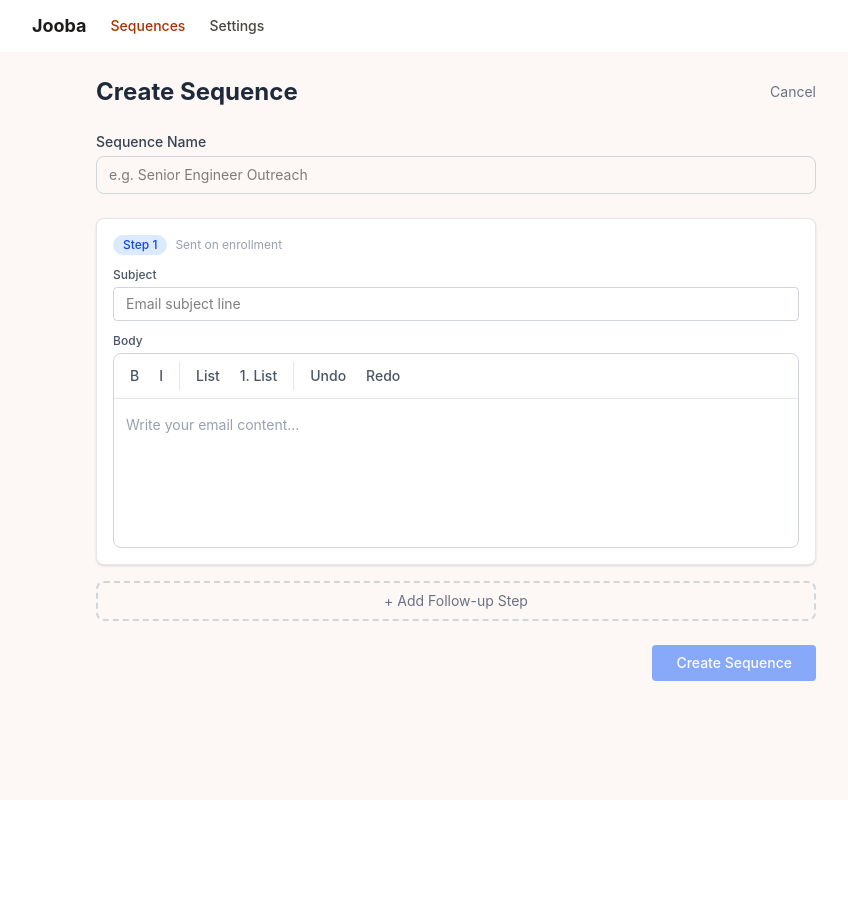
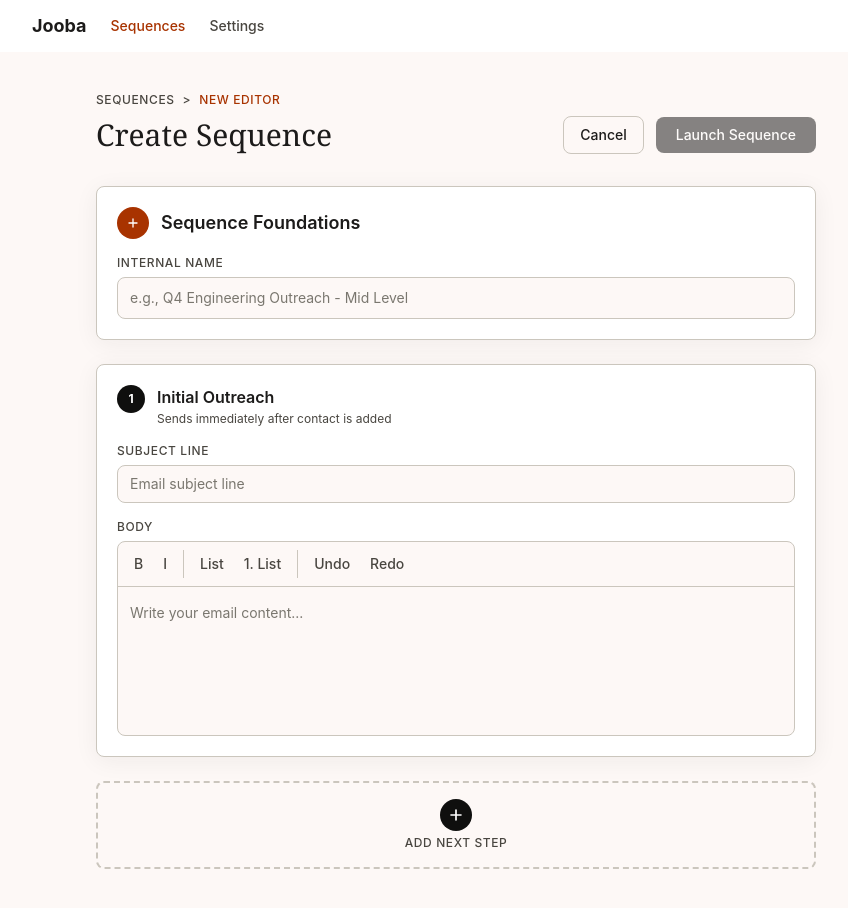
Before and after one commit to dancondo/email-sequence-test, a React (Vite) app in the folder frontend/: page /sequences/new in a window 1280 px wide. Shown: the whole page, without its empty margins (184-1032 px from the left). Before the commit the page ends 800 px from the top, so only its background shows below. Built offline with nearby package versions, Linux system fonts and the light colour scheme; no server answers; the HTML template or start-up script is replaced by a standard one.

Commit message:
feat: update Sequence Editor and Rich Text Editor

```diff
--- a/frontend/src/modules/sequences/pages/SequenceEditorPage.tsx
+++ b/frontend/src/modules/sequences/pages/SequenceEditorPage.tsx
@@ -1,5 +1,5 @@
 import { useEffect, useState } from "react";
-import { useNavigate, useParams } from "react-router-dom";
+import { Link, useNavigate, useParams } from "react-router-dom";
 import { RichTextEditor } from "@/shared/components/RichTextEditor";
 import { useSequence, useCreateSequence, useUpdateSequence } from "../hooks";
 import { SequenceStepInput } from "../types";
@@ -78,57 +78,109 @@ export function SequenceEditorPage() {
 
   if (isEdit && isLoading) {
     return (
-      <div className="mx-auto max-w-3xl p-6">
-        <p className="text-gray-500">Loading...</p>
+      <div className="mx-auto max-w-3xl px-6 py-10">
+        <p className="text-on-surface-variant">Loading...</p>
       </div>
     );
   }
 
   return (
-    <div className="mx-auto max-w-3xl p-6">
-      <div className="mb-6 flex items-center justify-between">
-        <h1 className="text-2xl font-bold text-gray-800">
+    <div className="mx-auto max-w-3xl px-6 py-10">
+      {/* Breadcrumb + Header */}
+      <div className="mb-8">
+        <div className="mb-2 flex items-center gap-2 text-xs font-medium uppercase tracking-wider text-on-surface-variant">
+          <Link to={PATHS.SEQUENCES} className="hover:text-on-surface">
+            Sequences
+          </Link>
+          <span>&gt;</span>
+          <span className="text-secondary">
+            {isEdit ? "Edit" : "New Editor"}
+          </span>
+        </div>
+        <div className="flex items-center justify-between">
+          <h1 className="font-editorial text-3xl text-on-surface">
             {isEdit ? "Edit Sequence" : "Create Sequence"}
           </h1>
+          <div className="flex items-center gap-3">
             <button
               onClick={() => navigate(PATHS.SEQUENCES)}
-          className="text-sm text-gray-500 hover:text-gray-700"
+              className="rounded-lg border border-outline-variant px-4 py-2 text-sm font-medium text-on-surface hover:bg-surface-container-low"
             >
               Cancel
             </button>
+            <button
+              onClick={handleSave}
+              disabled={isSaving || !name.trim()}
+              className="rounded-lg bg-primary px-5 py-2 text-sm font-medium text-on-primary hover:bg-primary-container disabled:opacity-50"
+            >
+              {isSaving
+                ? "Saving..."
+                : isEdit
+                  ? "Update Sequence"
+                  : "Launch Sequence"}
+            </button>
+          </div>
+        </div>
       </div>
 
-      <div className="mb-6">
-        <label className="mb-1 block text-sm font-medium text-gray-700">
-          Sequence Name
+      {/* Sequence Foundations */}
+      <div className="mb-6 rounded-lg border border-outline-variant bg-surface-container-lowest p-5 shadow-ambient">
+        <div className="mb-4 flex items-center gap-3">
+          <div className="flex h-8 w-8 items-center justify-center rounded-full bg-secondary">
+            <svg
+              className="h-4 w-4 text-on-secondary"
+              fill="none"
+              viewBox="0 0 24 24"
+              stroke="currentColor"
+              strokeWidth={2}
+            >
+              <path
+                strokeLinecap="round"
+                strokeLinejoin="round"
+                d="M12 6v6m0 0v6m0-6h6m-6 0H6"
+              />
+            </svg>
+          </div>
+          <h2 className="text-lg font-semibold text-on-surface">
+            Sequence Foundations
+          </h2>
+        </div>
+        <label className="mb-1.5 block text-xs font-medium uppercase tracking-wider text-on-surface-variant">
+          Internal Name
         </label>
         <input
           type="text"
           value={name}
           onChange={(e) => setName(e.target.value)}
-          placeholder="e.g. Senior Engineer Outreach"
-          className="w-full rounded-lg border border-gray-300 px-3 py-2 text-sm focus:border-blue-500 focus:outline-none focus:ring-1 focus:ring-blue-500"
+          placeholder="e.g., Q4 Engineering Outreach - Mid Level"
+          className="w-full rounded-lg border border-outline-variant bg-surface px-3 py-2.5 text-sm text-on-surface placeholder:text-outline focus:border-secondary focus:outline-none focus:ring-1 focus:ring-secondary"
         />
       </div>
 
+      {/* Steps */}
       <div className="space-y-6">
         {steps.map((step, index) => (
           <div
             key={index}
-            className="rounded-lg border border-gray-200 bg-white p-4 shadow-sm"
+            className="rounded-lg border border-outline-variant bg-surface-container-lowest p-5 shadow-ambient"
           >
-            <div className="mb-3 flex items-center justify-between">
-              <div className="flex items-center gap-2">
-                <span className="rounded-full bg-blue-100 px-2.5 py-0.5 text-xs font-medium text-blue-700">
-                  Step {index + 1}
-                </span>
+            {/* Step Header */}
+            <div className="mb-4 flex items-start justify-between">
+              <div className="flex items-start gap-3">
+                <div className="flex h-7 w-7 shrink-0 items-center justify-center rounded-full bg-primary text-xs font-bold text-on-primary">
+                  {index + 1}
+                </div>
+                <div>
+                  <h3 className="text-base font-semibold text-on-surface">
+                    {index === 0 ? "Initial Outreach" : `Follow-up ${index}`}
+                  </h3>
                   {index === 0 ? (
-                  <span className="text-xs text-gray-400">
-                    Sent on enrollment
-                  </span>
+                    <p className="mt-0.5 text-xs text-on-surface-variant">
+                      Sends immediately after contact is added
+                    </p>
                   ) : (
-                  <div className="flex items-center gap-1 text-xs text-gray-500">
-                    <span>Send</span>
+                    <div className="mt-1 flex items-center gap-2">
+                      <span className="inline-flex items-center rounded-md border border-outline-variant px-2 py-0.5 text-xs font-semibold text-on-surface-variant">
                         <input
                           type="number"
                           min={1}
@@ -140,37 +192,57 @@ export function SequenceEditorPage() {
                               parseInt(e.target.value, 10) || 1
                             )
                           }
-                      className="w-14 rounded border border-gray-300 px-1.5 py-0.5 text-center text-xs focus:border-blue-500 focus:outline-none"
+                          className="mr-1 w-10 rounded border border-outline-variant bg-transparent px-1 py-0 text-center text-xs text-on-surface-variant focus:outline-none"
                         />
-                    <span>min after previous (= days)</span>
+                        {step.delay_minutes === 1 ? "min" : "mins"}
+                      </span>
+                      <span className="text-xs text-on-surface-variant">
+                        Threaded reply to Step {index}
+                      </span>
                     </div>
                   )}
+                </div>
               </div>
               {steps.length > 1 && (
                 <button
                   onClick={() => removeStep(index)}
-                  className="text-xs text-red-500 hover:text-red-700"
+                  className="rounded p-1 text-on-surface-variant hover:bg-surface-container hover:text-error"
+                  title="Remove step"
                 >
-                  Remove
+                  <svg
+                    className="h-4 w-4"
+                    fill="none"
+                    viewBox="0 0 24 24"
+                    stroke="currentColor"
+                    strokeWidth={2}
+                  >
+                    <path
+                      strokeLinecap="round"
+                      strokeLinejoin="round"
+                      d="M19 7l-.867 12.142A2 2 0 0116.138 21H7.862a2 2 0 01-1.995-1.858L5 7m5 4v6m4-6v6m1-10V4a1 1 0 00-1-1h-4a1 1 0 00-1 1v3M4 7h16"
+                    />
+                  </svg>
                 </button>
               )}
             </div>
 
-            <div className="mb-3">
-              <label className="mb-1 block text-xs font-medium text-gray-600">
-                Subject
+            {/* Subject Line */}
+            <div className="mb-4">
+              <label className="mb-1.5 block text-xs font-medium uppercase tracking-wider text-on-surface-variant">
+                Subject Line
               </label>
               <input
                 type="text"
                 value={step.subject}
                 onChange={(e) => updateStep(index, "subject", e.target.value)}
                 placeholder="Email subject line"
-                className="w-full rounded border border-gray-300 px-3 py-1.5 text-sm focus:border-blue-500 focus:outline-none focus:ring-1 focus:ring-blue-500"
+                className="w-full rounded-lg border border-outline-variant bg-surface px-3 py-2 text-sm text-on-surface placeholder:text-outline focus:border-secondary focus:outline-none focus:ring-1 focus:ring-secondary"
               />
             </div>
 
+            {/* Body */}
             <div>
-              <label className="mb-1 block text-xs font-medium text-gray-600">
+              <label className="mb-1.5 block text-xs font-medium uppercase tracking-wider text-on-surface-variant">
                 Body
               </label>
               <RichTextEditor
@@ -183,26 +255,30 @@ export function SequenceEditorPage() {
         ))}
       </div>
 
+      {/* Add Step */}
       <button
         onClick={addStep}
-        className="mt-4 w-full rounded-lg border-2 border-dashed border-gray-300 py-2 text-sm text-gray-500 hover:border-gray-400 hover:text-gray-600"
+        className="mt-6 flex w-full flex-col items-center gap-1 rounded-lg border-2 border-dashed border-outline-variant py-4 text-on-surface-variant hover:border-secondary hover:text-secondary"
       >
-        + Add Follow-up Step
+        <div className="flex h-8 w-8 items-center justify-center rounded-full bg-primary text-on-primary">
+          <svg
+            className="h-4 w-4"
+            fill="none"
+            viewBox="0 0 24 24"
+            stroke="currentColor"
+            strokeWidth={2.5}
+          >
+            <path
+              strokeLinecap="round"
+              strokeLinejoin="round"
+              d="M12 4.5v15m7.5-7.5h-15"
+            />
+          </svg>
+        </div>
+        <span className="text-xs font-medium uppercase tracking-wider">
+          Add Next Step
+        </span>
       </button>
-
-      <div className="mt-6 flex justify-end">
-        <button
-          onClick={handleSave}
-          disabled={isSaving || !name.trim()}
-          className="rounded bg-blue-600 px-6 py-2 text-sm font-medium text-white hover:bg-blue-700 disabled:opacity-50"
-        >
-          {isSaving
-            ? "Saving..."
-            : isEdit
-              ? "Update Sequence"
-              : "Create Sequence"}
-        </button>
-      </div>
     </div>
   );
 }
--- a/frontend/src/shared/components/RichTextEditor.tsx
+++ b/frontend/src/shared/components/RichTextEditor.tsx
@@ -23,8 +23,8 @@ function ToolbarButton({
       onClick={onClick}
       className={`rounded px-2 py-1 text-sm font-medium transition-colors ${
         isActive
-          ? "bg-gray-800 text-white"
-          : "text-gray-600 hover:bg-gray-100"
+          ? "bg-primary text-on-primary"
+          : "text-on-surface-variant hover:bg-surface-container"
       }`}
     >
       {children}
@@ -51,8 +51,8 @@ export function RichTextEditor({
   if (!editor) return null;
 
   return (
-    <div className="rounded-lg border border-gray-300 focus-within:border-blue-500 focus-within:ring-1 focus-within:ring-blue-500">
-      <div className="flex gap-1 border-b border-gray-200 p-2">
+    <div className="rounded-lg border border-outline-variant bg-surface focus-within:border-secondary focus-within:ring-1 focus-within:ring-secondary">
+      <div className="flex gap-1 border-b border-outline-variant p-2">
         <ToolbarButton
           onClick={() => editor.chain().focus().toggleBold().run()}
           isActive={editor.isActive("bold")}
@@ -65,7 +65,7 @@ export function RichTextEditor({
         >
           I
         </ToolbarButton>
-        <div className="mx-1 w-px bg-gray-200" />
+        <div className="mx-1 w-px bg-outline-variant" />
         <ToolbarButton
           onClick={() => editor.chain().focus().toggleBulletList().run()}
           isActive={editor.isActive("bulletList")}
@@ -78,7 +78,7 @@ export function RichTextEditor({
         >
           1. List
         </ToolbarButton>
-        <div className="mx-1 w-px bg-gray-200" />
+        <div className="mx-1 w-px bg-outline-variant" />
         <ToolbarButton onClick={() => editor.chain().focus().undo().run()}>
           Undo
         </ToolbarButton>
@@ -88,7 +88,7 @@ export function RichTextEditor({
       </div>
       <EditorContent
         editor={editor}
-        className="max-w-none p-3 text-sm [&_.tiptap]:min-h-[120px] [&_.tiptap]:outline-none [&_.tiptap_ul]:list-disc [&_.tiptap_ul]:pl-6 [&_.tiptap_ul]:my-2 [&_.tiptap_ol]:list-decimal [&_.tiptap_ol]:pl-6 [&_.tiptap_ol]:my-2 [&_.tiptap_li]:my-0.5 [&_.tiptap_p]:my-1 [&_.tiptap_p.is-editor-empty:first-child::before]:text-gray-400 [&_.tiptap_p.is-editor-empty:first-child::before]:content-[attr(data-placeholder)] [&_.tiptap_p.is-editor-empty:first-child::before]:float-left [&_.tiptap_p.is-editor-empty:first-child::before]:pointer-events-none [&_.tiptap_p.is-editor-empty:first-child::before]:h-0"
+        className="max-w-none p-3 text-sm text-on-surface [&_.tiptap]:min-h-[120px] [&_.tiptap]:outline-none [&_.tiptap_ul]:list-disc [&_.tiptap_ul]:pl-6 [&_.tiptap_ul]:my-2 [&_.tiptap_ol]:list-decimal [&_.tiptap_ol]:pl-6 [&_.tiptap_ol]:my-2 [&_.tiptap_li]:my-0.5 [&_.tiptap_p]:my-1 [&_.tiptap_p.is-editor-empty:first-child::before]:text-outline [&_.tiptap_p.is-editor-empty:first-child::before]:content-[attr(data-placeholder)] [&_.tiptap_p.is-editor-empty:first-child::before]:float-left [&_.tiptap_p.is-editor-empty:first-child::before]:pointer-events-none [&_.tiptap_p.is-editor-empty:first-child::before]:h-0"
       />
     </div>
   );
```
Lines whose indentation alone changed are shown as unchanged.
